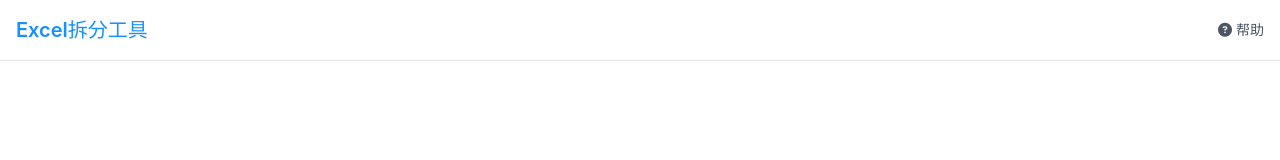
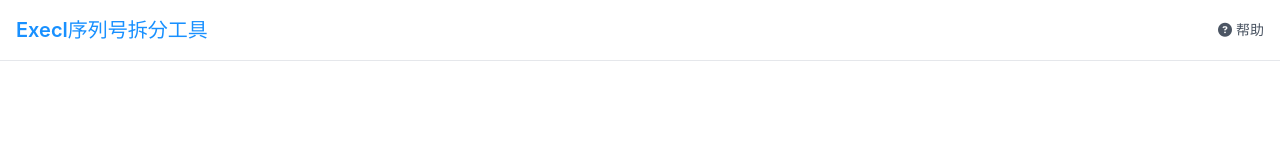
Before and after one commit to Melaniewit/split_serial_number_excel_tool, a React (Vite) app: page / in a window 1280 px wide. Shown: the top 160 px of the page. Built offline with nearby package versions, Linux system fonts and the light colour scheme.

Commit message:
home page text changed

```diff
--- a/index.html
+++ b/index.html
@@ -1,17 +1,20 @@
-<!doctype html>
+<!DOCTYPE html>
 <html lang="en">
-  <head>
-    <meta charset="UTF-8" />
-    <meta name="viewport" content="width=device-width, initial-scale=1.0" />
-    <title>Excel序列号拆分工具</title>
-    <link
+<head>
+  <meta charset="UTF-8">
+  <title> Execl序列号拆分工具</title>
+  <meta name="viewport" content="width=device-width, initial-scale=1.0">
+<link
       rel="stylesheet"
       href="https://cdnjs.cloudflare.com/ajax/libs/font-awesome/6.7.2/css/all.min.css"
       crossorigin="anonymous"
     />
-  </head>
-  <body>
+
+</head>
+<body>
     <div id="root"></div>
     <script type="module" src="/src/main.tsx"></script>
-  </body>
+
+  </div>
+</body>
 </html>
--- a/src/pages/Home.tsx
+++ b/src/pages/Home.tsx
@@ -58,7 +58,7 @@ export default function Home() {
   return (
     <div className="flex flex-col min-h-screen">
       <header className="flex justify-between items-center p-4 border-b border-gray-200">
-        <div className="text-xl font-semibold text-[#1890FF]">Excel拆分工具</div>
+        <div className="text-xl font-semibold text-[#1890FF]">Execl序列号拆分工具</div>
         <a href="#" className="text-sm text-gray-600 hover:text-[#1890FF] transition-colors">
           <i className="fa-solid fa-circle-question mr-1"></i>帮助
         </a>
```
